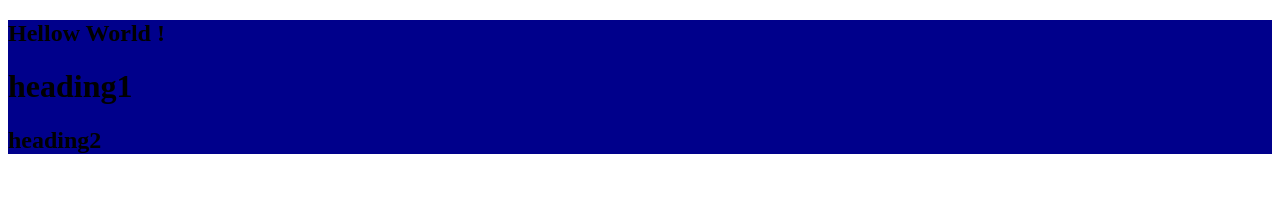
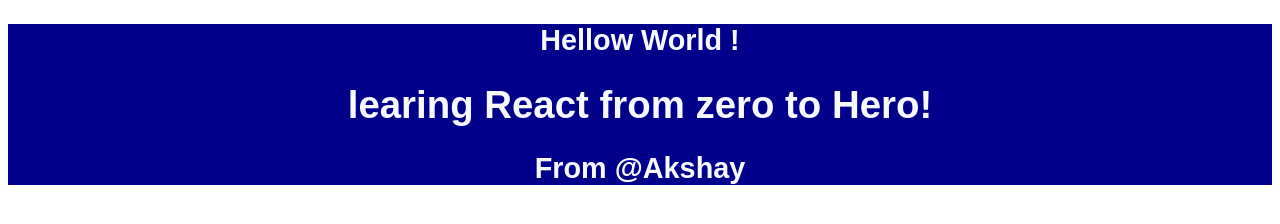
Before and after one commit to sam-0905/Namaste-React--1, a plain HTML site: page CODING/index.html in a window 1280 px wide. Drawn offline with nearby package versions, Linux system fonts and the light colour scheme.

Commit message:
updated some styles

```diff
--- a/CODING/index.js
+++ b/CODING/index.js
@@ -9,13 +9,13 @@
         id: "title",
         //style: { color: "red" },
     },
-    "heading1"
+    "learing React from zero to Hero!"
 )
 
 const heading2 = React.createElement("h2", {
         id: "title"
     },
-    "heading2"
+    "From @Akshay"
 )
 
 const container = React.createElement("div", {
--- a/CODING/style.css
+++ b/CODING/style.css
@@ -1,3 +1,7 @@
 .class {
     background-color: darkblue;
+    color: ghostwhite;
+    text-align: center;
+    font-size: larger;
+    font-family: Arial, Helvetica, sans-serif;
 }
```
Also changed, not shown: Theory/Q&A.txt (added).
